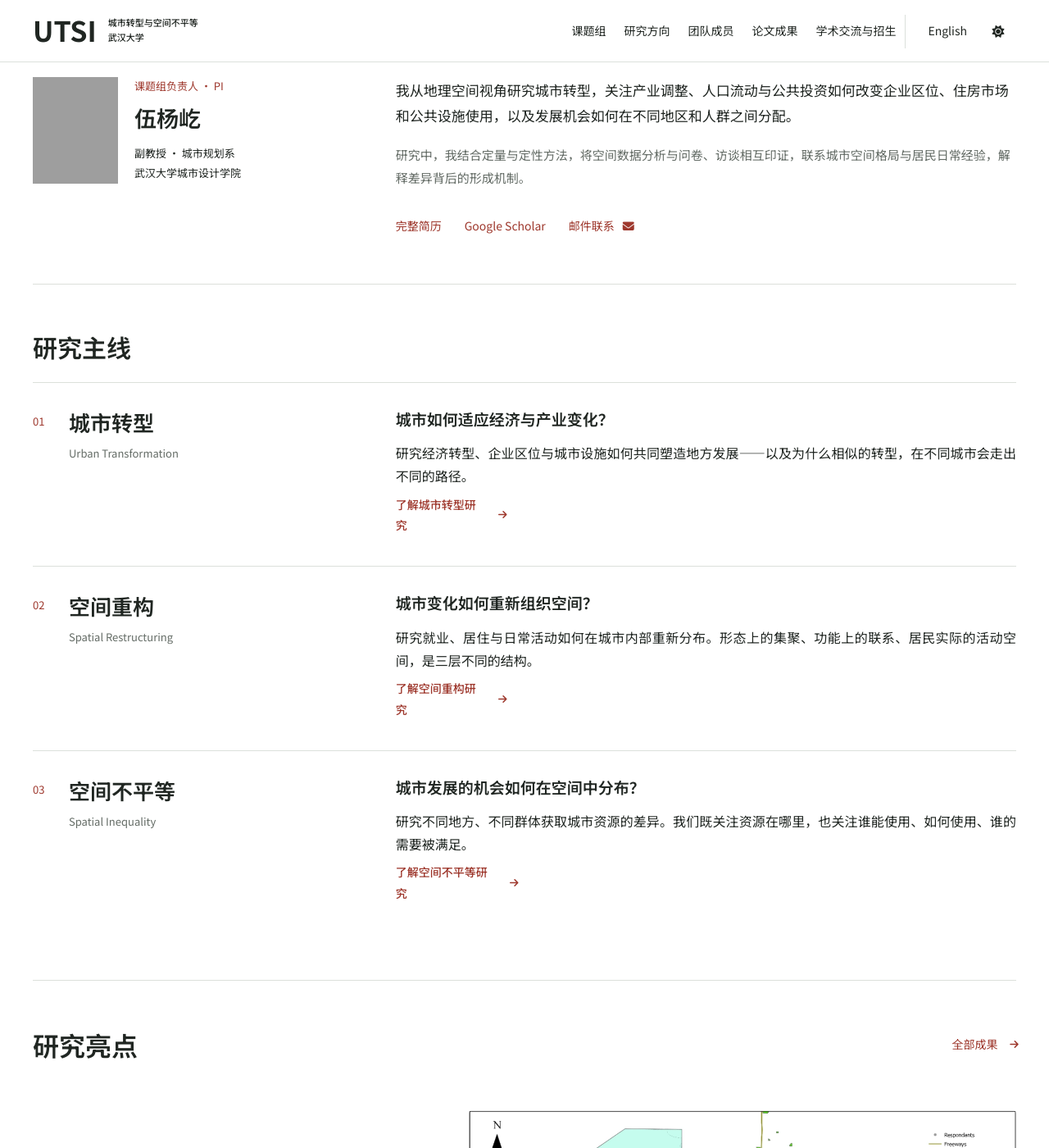
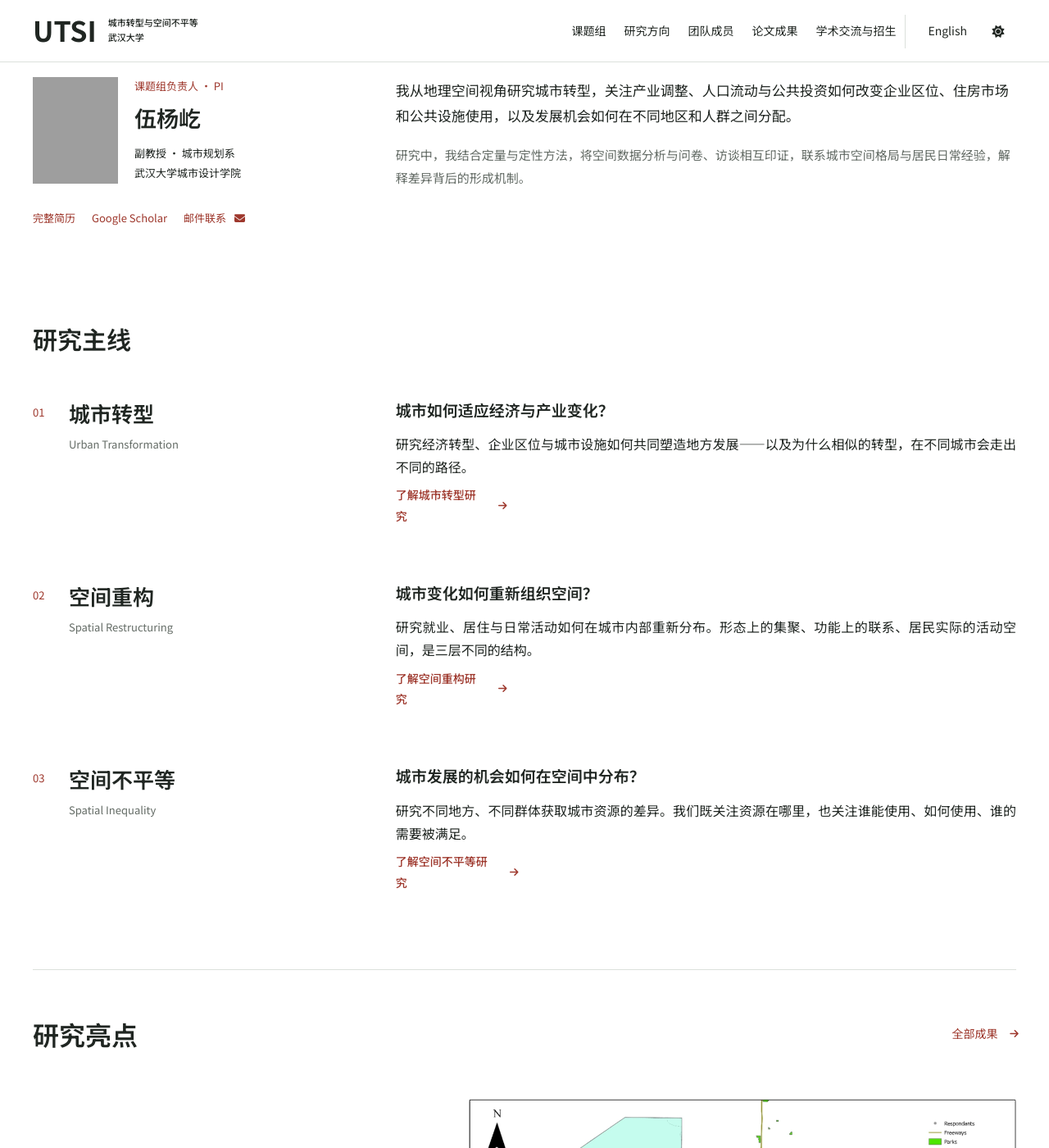
Before and after one commit to Yangyi-Wu/Yangyi-Wu.github.io, a Jekyll site: the page built from _pages/zh-about.md, in a window 1280 px wide and 1400 px high, scrolled down 560 px. Shown: the whole window at 82% size. Built offline with Jekyll 4.4.1, drawn with Linux system fonts in a browser that asks for light colours; grey boxes are pictures that could not be loaded.

Commit message:
Reduce homepage dividers and group PI contact links

```diff
--- a/_includes/home-content.html
+++ b/_includes/home-content.html
@@ -33,17 +33,17 @@
         <h2 id="home-pi-name">{{ g.pi_name }}</h2>
       </div>
       <p class="home-pi-role">{{ g.pi_role }}<br>{{ g.affiliation }}</p>
-      </div>
-      <div class="home-pi-description">
-      <div class="home-pi-bio">
-        <p>{{ home.pi_statement }}</p>
-        <p>{{ home.pi_approach }}</p>
-      </div>
       <nav class="home-pi-links section-links" aria-label="{% if page.lang == 'zh' %}PI 个人资料与联系{% else %}PI profile and contact{% endif %}">
         <a href="{{ language_prefix | append: '/cv/' | relative_url }}">{{ g.cv }}</a>
         <a href="{{ site.author.googlescholar }}">Google Scholar</a>
         <a href="mailto:yangyi.wu@whu.edu.cn">{% if page.lang == 'zh' %}邮件联系{% else %}Email{% endif %} <i class="fa-regular fa-envelope" aria-hidden="true"></i></a>
       </nav>
+      </div>
+      <div class="home-pi-description">
+        <div class="home-pi-bio">
+          <p>{{ home.pi_statement }}</p>
+          <p>{{ home.pi_approach }}</p>
+        </div>
       </div>
     </div>
   </section>
--- a/_sass/layout/_research-site.scss
+++ b/_sass/layout/_research-site.scss
@@ -102,7 +102,7 @@ a:focus-visible, input:focus-visible, button:focus-visible, select:focus-visible
 .group-home-title span { display: block; }
 .home-hero .home-name-expansion { color: #fff; font-size: 16px; line-height: 1.6; margin: -8px 0 20px; max-width: 640px; }
 .home-values { margin: 24px 0 0; }
-.home-values > a { display: block; border-top: 1px solid var(--global-border-color); padding-top: 20px; color: var(--global-text-color); text-decoration: none; }
+.home-values > a { display: block; padding-top: 12px; color: var(--global-text-color); text-decoration: none; }
 .home-values-words { display: flex; flex-wrap: wrap; gap: 10px 24px; font-size: 18px; }
 .home-values-words b { color: var(--global-link-color); }
 .home-values-caption { display: block; margin-top: 12px; font-size: 13px; color: var(--global-text-color-light); line-height: 1.8; }
@@ -136,7 +136,7 @@ a:focus-visible, input:focus-visible, button:focus-visible, select:focus-visible
 .home-pi-profile .home-pi-bio { grid-column: 2; font-size: 15px; line-height: 1.8; margin: 0; }
 .home-pi-profile .home-pi-bio p { font-size: 17px; line-height: 1.85; margin: 0 0 18px; }
 .home-pi-profile .home-pi-bio p:last-child { font-size: 15px; color: var(--global-text-color-light); margin-bottom: 0; }
-.home-pi-links { margin-top: 24px; }
+.home-pi-person .home-pi-links { grid-column: 1 / -1; margin: 8px 0 0; gap: 4px 20px; font-size: 13px; }
 .home-pi-identity { min-width: 0; }
 .home-content > .home-section { max-width: 1280px; margin: 0 auto; padding: 56px 40px; }
 .home-content h2 { scroll-margin-top: 100px; }
@@ -145,11 +145,11 @@ a:focus-visible, input:focus-visible, button:focus-visible, select:focus-visible
 .page__content .home-section-heading > a { font-size: 14px; white-space: nowrap; display: inline-flex; min-height: 44px; gap: 12px; align-items: center; text-decoration: none; }
 .page__content .home-section-heading > a:hover { text-decoration: underline; }
 .home-profile, .home-selected, .home-research, .home-content > .home-bottom-grid { position: relative; border-top: 0; }
-.home-profile::before, .home-selected::before, .home-research::before, .home-bottom-grid::before { content: ""; position: absolute; top: 0; left: 40px; right: 40px; border-top: 1px solid var(--global-border-color); }
+.home-selected::before { content: ""; position: absolute; top: 0; left: 40px; right: 40px; border-top: 1px solid var(--global-border-color); }
 .home-content > .home-profile { padding-top: 48px; padding-bottom: 48px; }
 .home-profile::before { display: none; }
 .home-highlights-grid { display: block; }
-.home-highlight { display: grid; grid-template-columns: minmax(0, 42fr) minmax(0, 58fr); gap: 48px; padding: 32px 0 44px; border-bottom: 1px solid var(--global-border-color); align-items: center; }
+.home-highlight { display: grid; grid-template-columns: minmax(0, 42fr) minmax(0, 58fr); gap: 48px; padding: 32px 0 44px; align-items: center; }
 .home-highlight:last-child { border: 0; padding-bottom: 0; }
 .home-highlight-copy { min-width: 0; }
 .home-highlight h3 { font-size: 27px; line-height: 1.5; margin: 16px 0; text-wrap: balance; }
@@ -166,7 +166,8 @@ a:focus-visible, input:focus-visible, button:focus-visible, select:focus-visible
 .figure-zoom:hover { background: var(--site-band); }
 .home-research > h2 { font-size: 30px; margin: 0 0 20px; }
 .home-research-intro { font-size: 16px; line-height: 1.8; margin: 0 0 28px; }
-.home-research-areas section { display: grid; grid-template-columns: minmax(0, 1fr) minmax(0, 2fr); gap: 64px; padding: 28px 0; border-top: 1px solid var(--global-border-color); }
+.home-research-areas section { display: grid; grid-template-columns: minmax(0, 1fr) minmax(0, 2fr); gap: 64px; padding: 28px 0; }
+.home-content .group-news li { border-bottom: 0; padding: 12px 0; }
 .home-theme-heading { display: grid; grid-template-columns: 32px minmax(0, 1fr); column-gap: 12px; align-content: start; }
 .home-research-areas h3 { font-size: 26px; margin: 0; }
 .home-research-areas h3 a { color: var(--global-text-color); text-decoration: none; }
--- a/scripts/verify-site.rb
+++ b/scripts/verify-site.rb
@@ -252,6 +252,7 @@ role_labels = {
   check(page.css(".home-introduction").empty?, "Geospatial perspective belongs in the PI profile")
   group_data = YAML.safe_load_file("_data/group.yml").fetch(language)
   pi_profile = page.at_css("#home-pi")
+  check(pi_profile.at_css(".home-pi-person .home-pi-links") && pi_profile.css(".home-pi-description nav").empty?, "PI contact links must stay with the identity")
   check(pi_profile && pi_profile.at_css("h2").text == group_data.fetch("pi_name"), "Missing homepage PI identity")
   check(pi_profile.at_css("img")["src"] == people.at_css(".group-person img")["src"], "Homepage must use the approved PI photograph")
   check(pi_profile.at_css(".home-pi-role").text.include?(group_data.fetch("pi_role")) && pi_profile.at_css(".home-pi-role").text.include?(group_data.fetch("affiliation")), "Missing PI role or affiliation")
```
